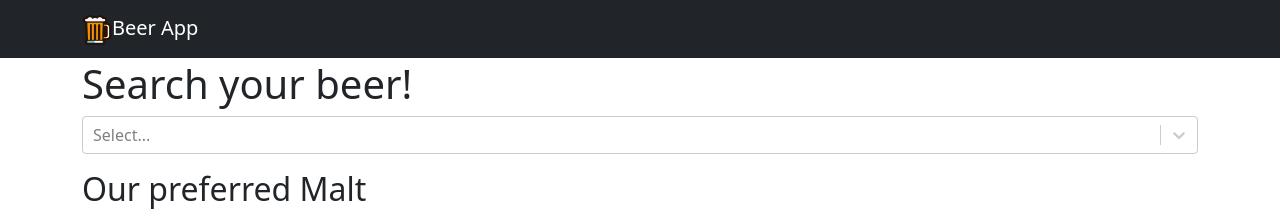
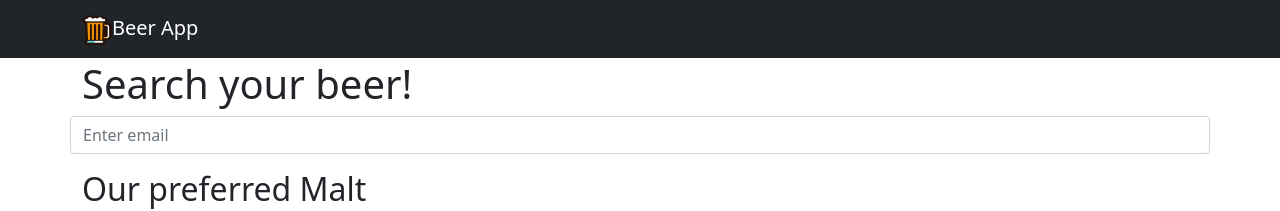
Before and after one commit to conary-h/beer-app, a React (Create React App) app: page / in a window 1280 px wide. Shown: the top 211 px of the page. Built offline with nearby package versions, Linux system fonts and the light colour scheme; no server answers.

Commit message:
Added Results List Removed unnecessary code

```diff
--- a/src/features/Home/Home.js
+++ b/src/features/Home/Home.js
@@ -1,25 +1,43 @@
-import React, { useEffect, useState } from 'react';
+import React, { useCallback, useState } from 'react';
+import { debounce } from 'lodash';
+import { Form } from 'react-bootstrap';
 import { useDispatch, useSelector } from 'react-redux';
 import { Container, Row, Col, Placeholder, Card } from 'react-bootstrap';
-import SearchDropdown from './components/SearchDropdown';
-import SuggestedList from './components/SuggestedList';
-import { getSuggestedCatalog } from '.';
+import { searchBeerByName } from '.';
+import ResultsList from './components/ResultsList';
 
 export default function Home() {
   const dispatch = useDispatch();
-  const { suggestedItems, status } = useSelector((state) => state.home);
+  const [results, setResults] = useState([]);
 
-  useEffect(() => {
-    dispatch(getSuggestedCatalog());
-    // eslint-disable-next-line react-hooks/exhaustive-deps
-  }, []);
+  const { status } = useSelector((state) => state.home);
+
+  // eslint-disable-next-line react-hooks/exhaustive-deps
+  const handleSearch = useCallback(
+    debounce(async (e) => {
+      try {
+        const results = await dispatch(
+          searchBeerByName(e.target.value)
+        ).unwrap();
+
+        setResults(results);
+      } catch (error) {
+        console.error(error);
+      }
+    }, 300),
+    []
+  );
 
   return (
     <>
       <Container style={{ marginTop: '60px' }}>
         <Row>
           <h1>Search your beer!</h1>
-          <SearchDropdown />
+          <Form.Control
+            type="text"
+            placeholder="Enter email"
+            onChange={handleSearch}
+          />
         </Row>
         <Row>
           <h2 style={{ margin: '1rem 0' }}>Our preferred Malt</h2>
@@ -42,12 +60,11 @@ export default function Home() {
                   <Placeholder xs={4} /> <Placeholder xs={6} />{' '}
                   <Placeholder xs={8} />
                 </Placeholder>
-                <Placeholder.Button variant="primary" xs={6} />
               </Card.Body>
             </Card>
           </Row>
         )}
-        {status === 'done' && <SuggestedList items={suggestedItems} />}
+        {status === 'done' && <ResultsList items={results} />}
       </Container>
     </>
   );
--- a/src/features/Home/Home.slice.js
+++ b/src/features/Home/Home.slice.js
@@ -1,27 +1,26 @@
 import { createSlice } from '@reduxjs/toolkit';
-import { getSuggestedCatalog } from './Home.thunks';
+import { searchBeerByName } from './Home.thunks';
 
 export const homeSlice = createSlice({
   name: 'home',
   initialState: {
     status: 'idle',
     error: null,
-    suggestedItems: [],
   },
   reducers: {},
   extraReducers: (builder) =>
     builder
-      .addCase(getSuggestedCatalog.pending, (state) => {
+      .addCase(searchBeerByName.pending, (state) => {
         state.status = 'loading';
       })
-      .addCase(getSuggestedCatalog.fulfilled, (state, { payload }) => {
+      .addCase(searchBeerByName.fulfilled, (state, { payload }) => {
         state.status = 'done';
 
         console.log('payload', payload);
 
         state.suggestedItems = payload;
       })
-      .addCase(getSuggestedCatalog.rejected, (state) => {
+      .addCase(searchBeerByName.rejected, (state) => {
         state.status = 'rejected';
       }),
 });
--- a/src/features/Home/Home.thunks.js
+++ b/src/features/Home/Home.thunks.js
@@ -1,12 +1,12 @@
 import axios from 'axios';
 import { createAsyncThunk } from '@reduxjs/toolkit';
 
-export const getSuggestedCatalog = createAsyncThunk(
-  'home/getSuggestedCatalog',
-  async (_, { rejectWithValue }) => {
+export const searchBeerByName = createAsyncThunk(
+  'home/searchBeerByName',
+  async (beerName, { rejectWithValue }) => {
     try {
       const { data, status } = await axios.get(
-        'https://api.punkapi.com/v2/beers?malt=extra_pale&per_page=4'
+        `https://api.punkapi.com/v2/beers?beer_name=${beerName}&per_page=10`
       );
 
       if (status === 200) return data;
--- a/src/features/Home/components/SuggestedList.js
+++ b/src/features/Home/components/ResultsList.js
@@ -1,7 +1,7 @@
 import React from 'react';
 import { Card, Button, Row, Col } from 'react-bootstrap';
 
-export default function SuggestedList({ items }) {
+export default function ResultsList({ items }) {
   return (
     <Row style={{ justifyContent: 'center' }}>
       {items.map((item) => (
--- a/src/features/Home/components/SearchDropdown.js
+++ /dev/null
@@ -1,39 +0,0 @@
-import React, { useState, useCallback } from 'react';
-import Select from 'react-select';
-import { debounce } from 'lodash';
-
-export default function SearchDropdown() {
-  const [searchString, setSearchString] = useState('');
-  const [status, setStatus] = useState('idle');
-
-  // eslint-disable-next-line react-hooks/exhaustive-deps
-  const searchListsAndContacts = useCallback(
-    debounce(async (text) => {
-      setStatus('pending');
-      try {
-        // await handleSearch(text);
-        setStatus('done');
-      } catch (error) {
-        console.error(error);
-        setStatus(error);
-      }
-    }, 500),
-    []
-  );
-
-  const handleChange = (text) => {
-    setSearchString(text);
-    searchListsAndContacts(text);
-  };
-  return (
-    <Select
-      onChange={handleChange}
-      name="filters"
-      options={[{ value: 'ci', label: 'simon' }].map((tag) => ({
-        value: tag.value,
-        label: tag.label,
-      }))}
-      className="Companies__Dropdown"
-    />
-  );
-}
```
